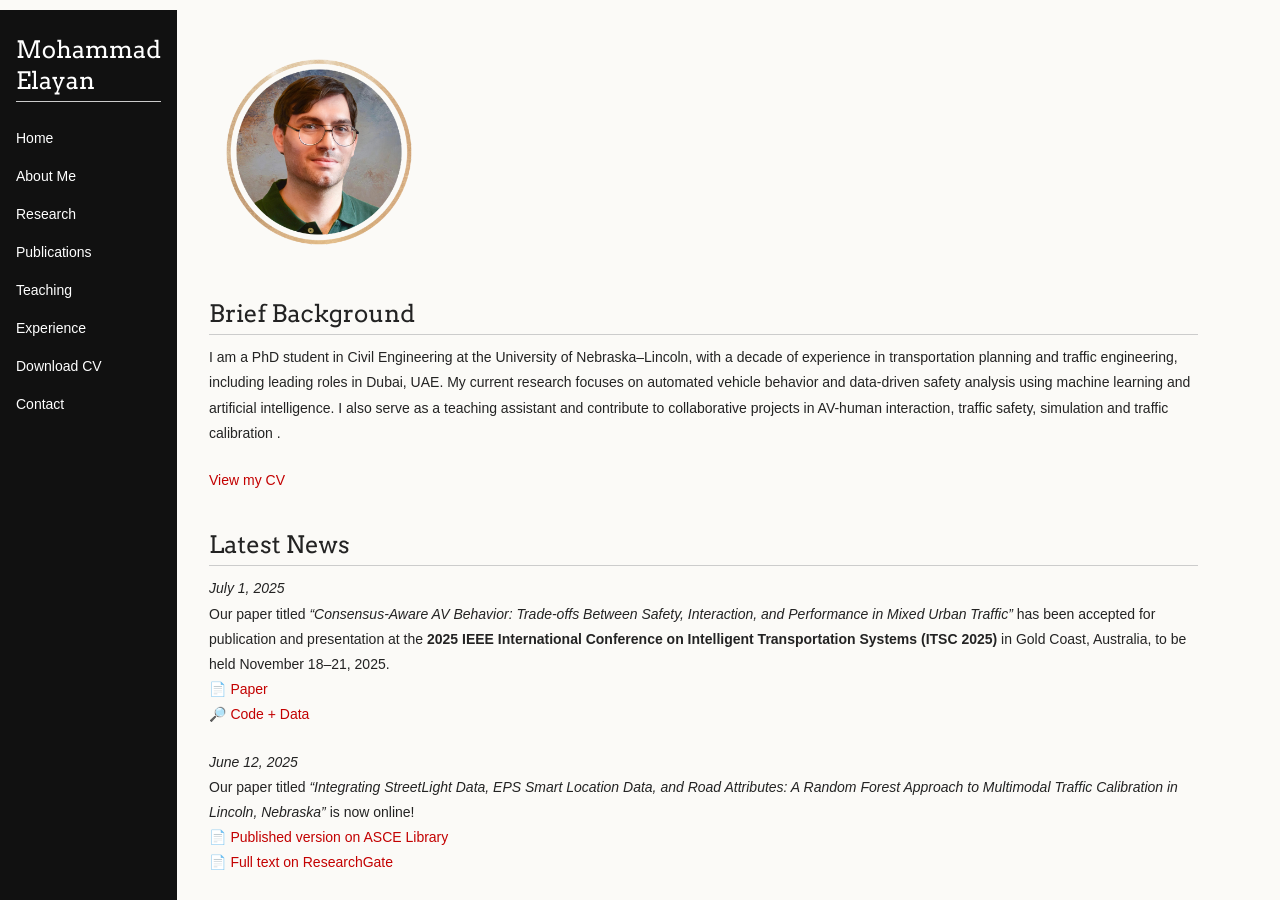
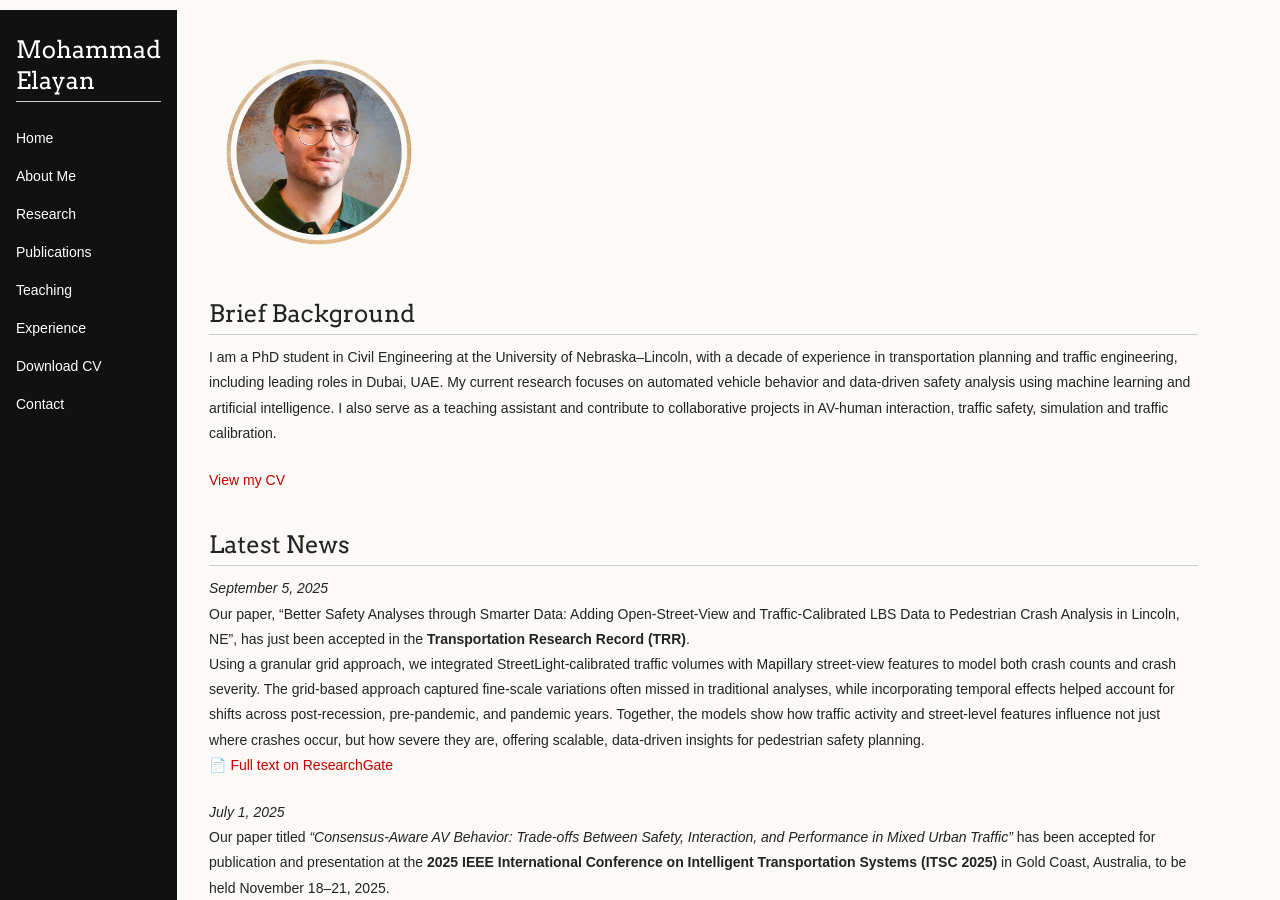
Before and after one commit to mselayan/mselayan.github.io, a Jekyll site: the page built from index.md, in a window 1280 px wide and 900 px high. Built offline with Jekyll 4.4.1, drawn with Linux system fonts in a browser that asks for light colours.

Commit message:
Update index.md

```diff
--- a/index.md
+++ b/index.md
@@ -6,11 +6,17 @@ layout: default
 <img src="DP3.png" alt="Mohammad Elayan" style="width: 220px; border-radius: 1px;" />
 
 ## Brief Background
-I am a PhD student in Civil Engineering at the University of Nebraska–Lincoln, with a decade of experience in transportation planning and traffic engineering, including leading roles in Dubai, UAE. My current research focuses on automated vehicle behavior and data-driven safety analysis using machine learning and artificial intelligence. I also serve as a teaching assistant and contribute to collaborative projects in AV-human interaction, traffic safety, simulation and traffic calibration .
+I am a PhD student in Civil Engineering at the University of Nebraska–Lincoln, with a decade of experience in transportation planning and traffic engineering, including leading roles in Dubai, UAE. My current research focuses on automated vehicle behavior and data-driven safety analysis using machine learning and artificial intelligence. I also serve as a teaching assistant and contribute to collaborative projects in AV-human interaction, traffic safety, simulation and traffic calibration.
 
 [View my CV](Elayan_CV.pdf)
 
 ## Latest News
+
+*September 5, 2025*
+Our paper, “Better Safety Analyses through Smarter Data: Adding Open-Street-View and Traffic-Calibrated LBS Data to Pedestrian Crash Analysis in Lincoln, NE”, has just been accepted in the **Transportation Research Record (TRR)**.
+Using a granular grid approach, we integrated StreetLight-calibrated traffic volumes with Mapillary street-view features to model both crash counts and crash severity. The grid-based approach captured fine-scale variations often missed in traditional analyses, while incorporating temporal effects helped account for shifts across post-recession, pre-pandemic, and pandemic years. Together, the models show how traffic activity and street-level features influence not just where crashes occur, but how severe they are, offering scalable, data-driven insights for pedestrian safety planning.
+📄 [Full text on ResearchGate](https://www.researchgate.net/publication/382926999_Better_Safety_Analyses_through_Smarter_Data_Adding_Open-Street-View_and_Traffic_Calibrated-LBS_Data_to_Pedestrian_Crash_Analysis_in_Lincoln_NE)
+
 
 *July 1, 2025*
 Our paper titled *"Consensus-Aware AV Behavior: Trade-offs Between Safety, Interaction, and Performance in Mixed Urban Traffic"* has been accepted for publication and presentation at the **2025 IEEE International Conference on Intelligent Transportation Systems (ITSC 2025)** in Gold Coast, Australia, to be held November 18–21, 2025.
```
